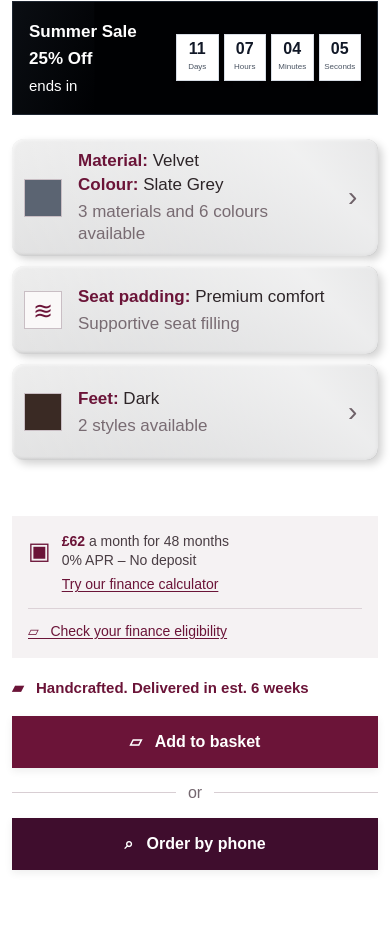
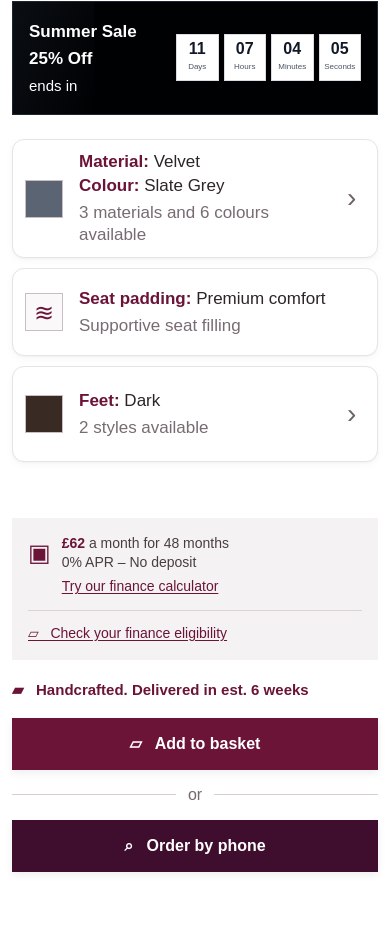
Before and after one commit to ahmedFayyazG/sofasbydaneen, a Next.js app: page /products/chaise-sofa in a window 390 px wide. Shown: the part 840-1765 px from the top of the page. Built offline with nearby package versions, Linux system fonts and the light colour scheme; a web font is replaced by a local one.

Commit message:
Restyle configurator cards with minimal Apple white UI

```diff
--- a/app/products/[slug]/mobile-final.css
+++ b/app/products/[slug]/mobile-final.css
@@ -1,4 +1,20 @@
 .dfs-mobile-heading,.dfs-mobile-reassurance,.dfs-mobile-options,.dfs-mobile-full-details{display:none}
+
+/* Apple-inspired configurator surfaces: white, quiet, minimal, no shimmer */
+.dfs-option-card,.dfs-size-block{
+  background:#fff!important;
+  border:1px solid #e5e5e7!important;
+  border-radius:12px!important;
+  box-shadow:0 1px 2px rgba(0,0,0,.04),0 4px 14px rgba(0,0,0,.035)!important;
+  transform:none!important;
+  overflow:hidden!important;
+  transition:border-color .2s ease,box-shadow .2s ease,background-color .2s ease!important;
+}
+.dfs-option-card::before,.dfs-size-block::before{display:none!important;content:none!important;animation:none!important;background:none!important}
+.dfs-option-card:hover,.dfs-size-block:hover{transform:none!important;background:#fff!important;border-color:#d8d8dc!important;box-shadow:0 1px 3px rgba(0,0,0,.05),0 6px 18px rgba(0,0,0,.045)!important}
+.dfs-size-buttons button{background:#fff!important;border:1px solid #dedee2!important;border-radius:9px!important;box-shadow:none!important;color:#343437!important;transition:background-color .2s ease,border-color .2s ease,color .2s ease!important}
+.dfs-size-buttons button:hover{background:#f7f7f8!important;border-color:#cfcfd4!important}
+.dfs-size-buttons button.active{background:#f7f7f8!important;border:1.5px solid var(--burgundy)!important;color:var(--burgundy)!important;box-shadow:none!important}
 
 @media(max-width:640px){
   .dfs-pdp-shell{display:block!important;padding:0 12px!important;margin:0 auto 48px!important}
@@ -22,8 +38,7 @@
   .dfs-mobile-reassurance span{font-size:11px;line-height:1.35;color:#71666b;margin-top:4px}
 
   .dfs-mobile-options{display:block!important;padding-bottom:30px!important}
-  .dfs-mobile-options .dfs-option-card{margin-bottom:10px!important}
-  .dfs-mobile-options .dfs-size-block{margin-bottom:10px!important}
+  .dfs-mobile-options .dfs-option-card,.dfs-mobile-options .dfs-size-block{margin-bottom:10px!important;border-radius:12px!important;background:#fff!important;border:1px solid #e5e5e7!important;box-shadow:0 1px 2px rgba(0,0,0,.035),0 3px 10px rgba(0,0,0,.03)!important}
   .dfs-mobile-options .dfs-price-area{margin-top:18px!important;padding-top:16px!important}
   .dfs-mobile-options .dfs-primary-action,.dfs-mobile-options .dfs-secondary-action{height:52px!important;font-size:14px!important}
 
```
